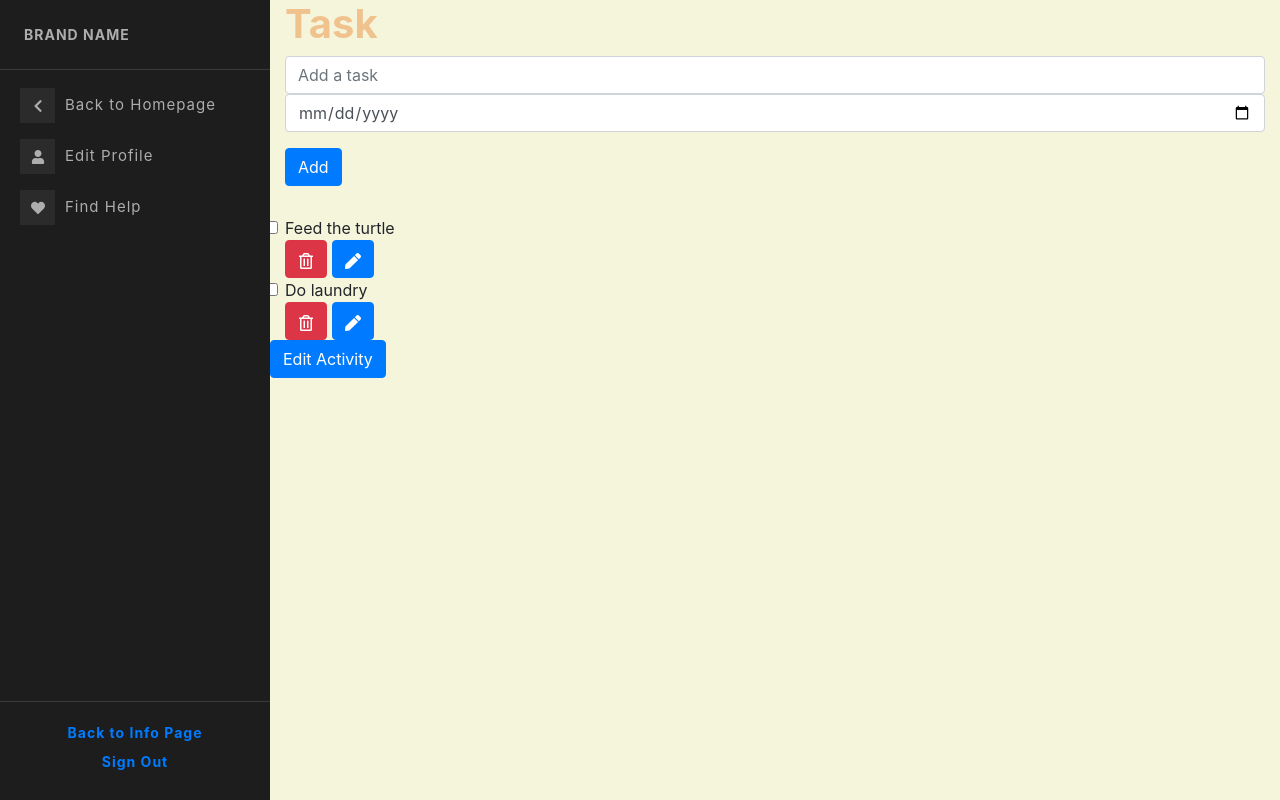
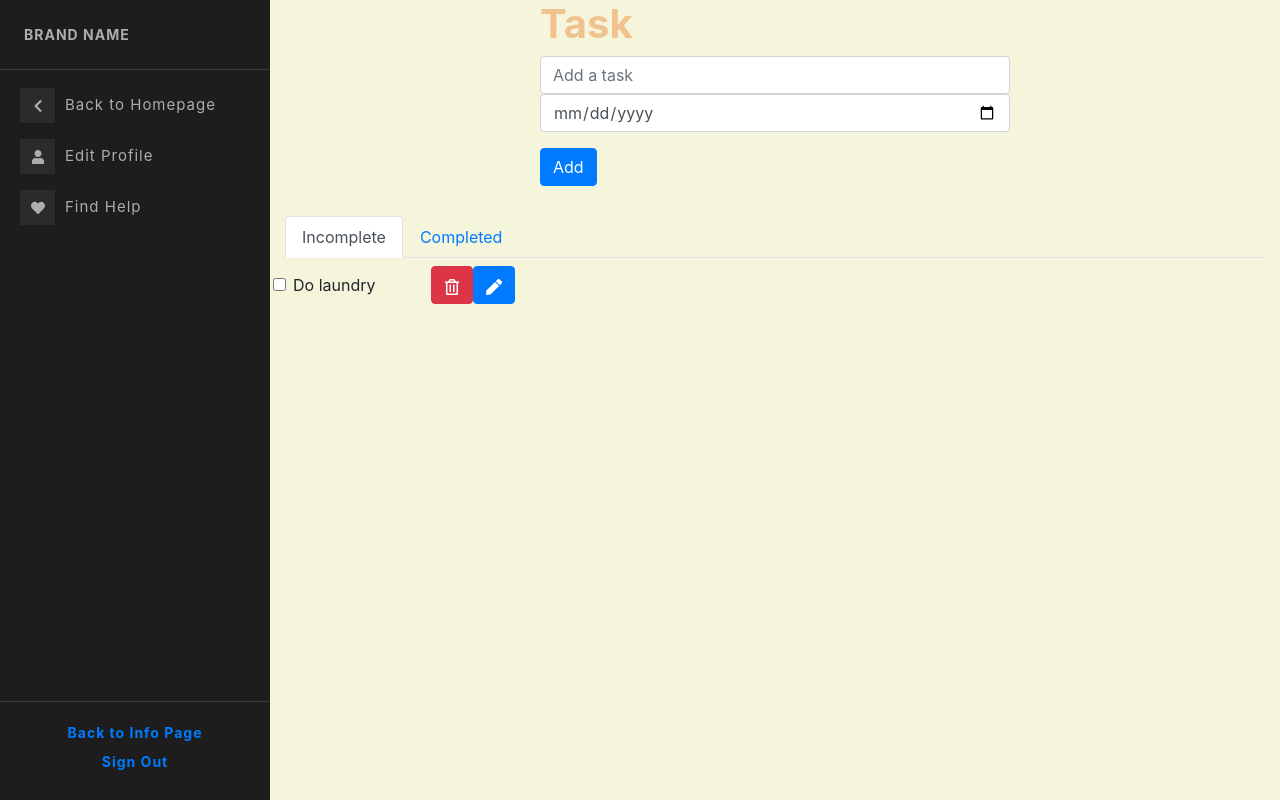
Before and after one commit to imanaqilah/G3-Caring-App, a React (Create React App) app: page /profile/tasks in a window 1280 px wide. Built offline with nearby package versions, Linux system fonts and the light colour scheme.

Commit message:
Added completion tabs

```diff
--- a/src/App.css
+++ b/src/App.css
@@ -83,15 +83,6 @@
   padding-left: 15px;
   padding-right: 15px;
 }
-
-/* .top-bar-text {
-  color: #ffffff;
-  font-weight: 400;
-  text-align: left;
-  display: inline-block;
-} */
-
-
 
 .link-state:visited {
   color: black
@@ -210,21 +201,26 @@
 	}
 }
 
-/******* HOMEPAGE BUTTONS **********/
+/* .task-container {
+  display: flex;
+  justify-content: center;
+  align-items: center;
+  width: 300px;
+} */
 
+.task {
+  margin: 0.5rem;
+  display: flex;
+  align-items: center;
+}
 
+/* .delete-btn,
+.edit-btn {
+  justify-content: space-between;
 
- /* --- Supposedly this is the solution to my CSS struggle with the sidenav not being able to display proportionately. This has been resolved with another method --- */
-/* .page {
-  display: grid;
-  grid-template-columns: 20vw auto;
+} */
+
+.task-list {
+  min-width: 30%;
+  list-style: none;
 }
-.sidebar {
-  position: fixed;
-  width: 20vw;
-  background: red;
-}
-.main {
-  grid-column-start: 2;
-  background: pink;
-} */
--- a/src/components/EditTaskModal.js
+++ b/src/components/EditTaskModal.js
@@ -11,32 +11,22 @@ import {
     Input,
 } from 'reactstrap';
 
-const EditTaskModal = () => {
+const EditTaskModal = ({ isOpen, toggle, taskInput, dateInput }) => {
 
-    const [isOpen, setIsOpen] = useState(false);
-
-    const [showModal, setShowModal] = useState(false)
-
-    const toggle = () => setIsOpen(!isOpen);
-
-    const toggleModal = () => {
-        setShowModal(!showModal)
-    }
 
     return (
         <div>
-            <Button color="primary" onClick={() => { toggleModal() }}>Edit Activity</Button>
-            <Modal isOpen={showModal} toggle={toggle}>
-                <ModalHeader toggle={toggle}>Modal title</ModalHeader>
+            <Modal isOpen={isOpen} toggle={toggle}>
+                <ModalHeader toggle={toggle}>Edit Activity</ModalHeader>
                 <ModalBody>
                     <Form>
                         <FormGroup>
-                            <Label for="activity">Activity</Label>
-                            <Input type="activity" name="activity" id="activity" />
+                            <Label for="text">Activity</Label>
+                            <Input type="text" name="text" id="text" value={taskInput} />
                         </FormGroup>
                         <FormGroup>
                             <Label for="date">To be completed by:</Label>
-                            <Input type="date" name="date" id="date" />
+                            <Input type="date" name="date" id="date" value={dateInput} />
                         </FormGroup>
                     </Form>
                 </ModalBody>
--- a/src/pages/Task.js
+++ b/src/pages/Task.js
@@ -1,5 +1,4 @@
 import React, { useState } from 'react';
-import { FaPen, FaRegTrashAlt } from "react-icons/fa";
 import {
     Form,
     FormGroup,
@@ -9,29 +8,44 @@ import {
     Col,
     Row,
     Container,
-    NavLink
+    Nav,
+    NavItem,
+    NavLink,
+    TabContent,
+    TabPane
 } from 'reactstrap';
 import EditTaskModal from "../components/EditTaskModal.js";
+import classnames from 'classnames';
+import { FaPen, FaRegTrashAlt } from "react-icons/fa";
 
 
 const Task = () => {
 
     const [tasks, setTasks] = useState([]);
 
-    const [showModal, setShowModal] = useState(false)
+    //  open modal boolean
+    const [isOpen, setIsOpen] = useState(false);
 
-    const toggleModal = () => {
-        setShowModal(!showModal)
+    //
+    const toggle = () => setIsOpen(!isOpen);
+
+    const openEditForm = () => {
+        setIsOpen(!isOpen);
     }
 
-    const [isOpen, setIsOpen] = useState(false);
+    const testActivity = "Do laundry";
+    const testDate = "2021-02-05";
 
-    const toggle = () => setIsOpen(!isOpen);
+    const [activeTab, setActiveTab] = useState('1');
+
+    const toggleTab = tab => {
+        if (activeTab !== tab) setActiveTab(tab);
+    }
 
     return (
         <div className="content">
             <div className="home-background">
-                <Container fluid={true} className="form-container">
+                <Container fluid={true} className="form-container" style={{ width: "500px" }}>
                     <Row className="no-gutter">
                         <Col>
                             <h1 style={{ color: "#F0C38E", fontWeight: "bold" }}>Task</h1>
@@ -46,26 +60,59 @@ const Task = () => {
                     </Row>
                 </Container>
                 <Container className="task-container" style={{ paddingTop: "30px" }}>
-
-                    <div className="task">
-                        <div><Input type="checkbox" />Feed the turtle</div>
-                        <Button className="delete-btn" type="delete" color="danger"><FaRegTrashAlt /></Button>{' '}
-                        <Button className="edit-btn" type="edit" color="primary"><FaPen /></Button>{' '}
-                    </div>
-
-                    <div className="task">
-                        <div><Input type="checkbox" />Do laundry</div>
-                        <Button className="delete-btn" type="delete" color="danger"><FaRegTrashAlt /></Button>{' '}
-                        <Button className="edit-btn" type="edit" color="primary" onClick={toggle}><FaPen /></Button>{' '}
+                    <div>
+                        <Nav tabs>
+                            <NavItem>
+                                <NavLink
+                                    className={classnames({ active: activeTab === '1' })}
+                                    onClick={() => { toggleTab('1'); }}
+                                >
+                                    Incomplete
+                    </NavLink>
+                            </NavItem>
+                            <NavItem>
+                                <NavLink
+                                    className={classnames({ active: activeTab === '2' })}
+                                    onClick={() => { toggleTab('2'); }}
+                                >
+                                    Completed
+                    </NavLink>
+                            </NavItem>
+                        </Nav>
+                        <TabContent activeTab={activeTab}>
+                            <TabPane tabId="1">
+                                <Row>
+                                    <Col sm="6">
+                                        <div className="task">
+                                            <div className="task-list"><Input type="checkbox" />Do laundry</div>
+                                            <Button className="delete-btn" type="delete" color="danger"><FaRegTrashAlt /></Button>{' '}
+                                            <Button className="edit-btn" type="edit" color="primary" onClick={openEditForm}><FaPen /></Button>{' '}
+                                        </div>
+                                    </Col>
+                                </Row>
+                            </TabPane>
+                            <TabPane tabId="2">
+                                <Row>
+                                    <Col sm="6">
+                                        <div className="task">
+                                            <div className="task-list"><Input type="checkbox" />Feed the turtle</div>
+                                            <Button className="delete-btn" type="delete" color="danger"><FaRegTrashAlt /></Button>{' '}
+                                            <Button className="edit-btn" type="edit" color="primary" onClick={openEditForm}><FaPen /></Button>{' '}
+                                        </div>
+                                    </Col>
+                                </Row>
+                            </TabPane>
+                        </TabContent>
                     </div>
                 </Container>
                 <EditTaskModal
-                    isOpen={showModal}
-                    toggle={toggleModal}
+                    isOpen={isOpen}
+                    toggle={toggle}
+                    taskInput={testActivity}
+                    dateInput={testDate}
                 />
             </div>
         </div>
-
     )
 }
 
```
Also changed, not shown: 1 other file (tests, documents, lock files or other folders).
